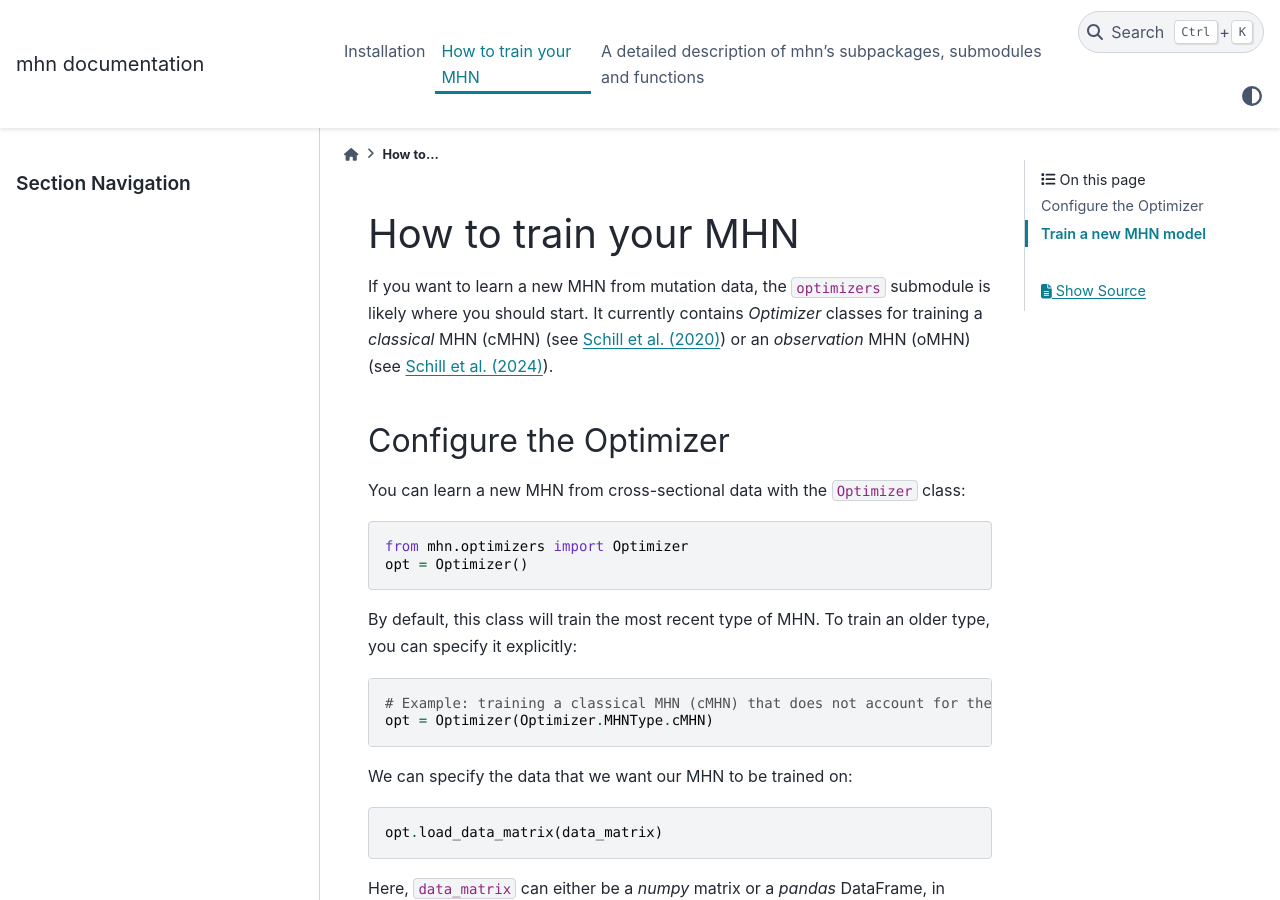
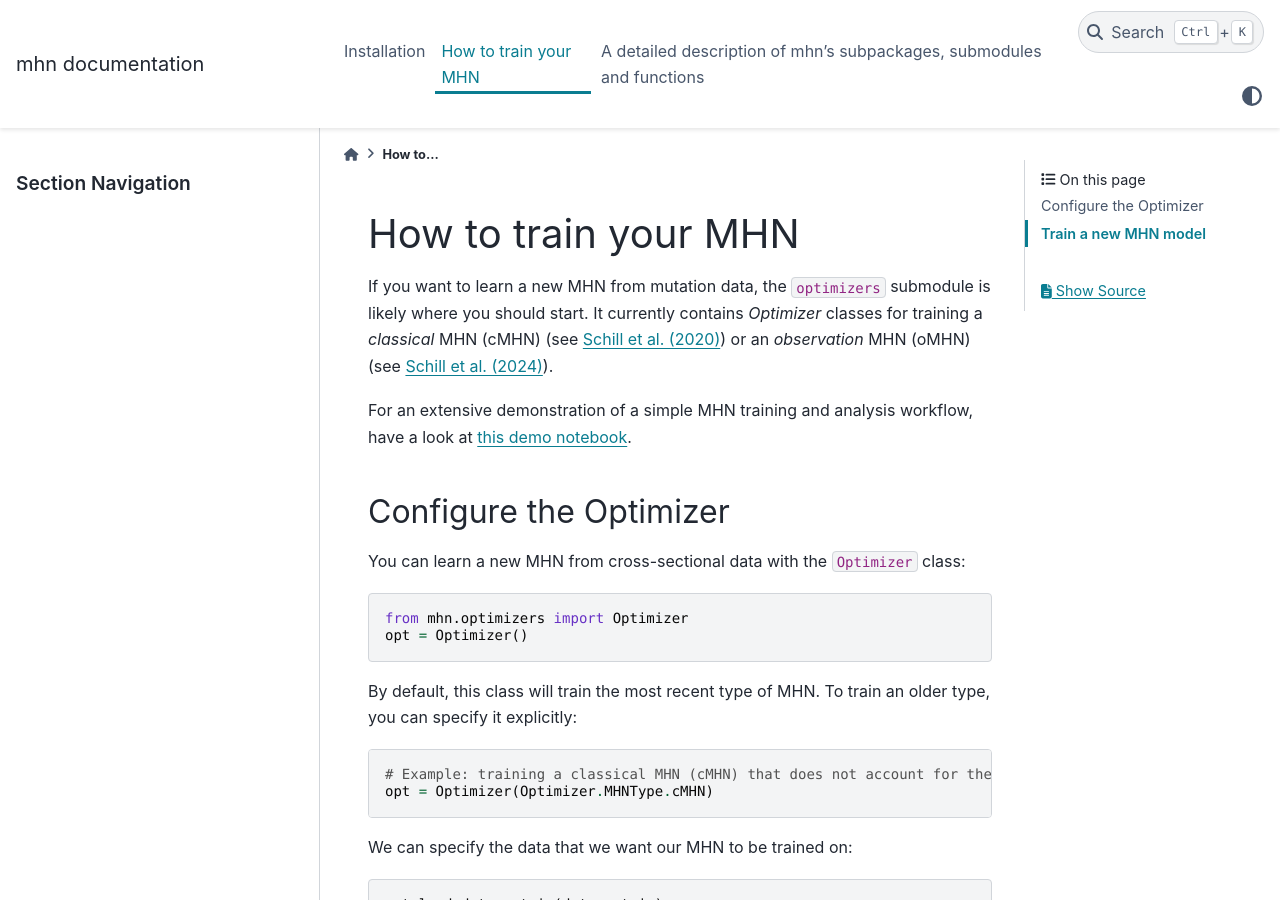
Before and after one commit to spang-lab/LearnMHN, a Sphinx documentation site: the page built from doc/user_guide.rst, in a window 1280 px wide and 900 px high. Built offline with Sphinx 7.4.7 and the PyData theme 0.15.4, drawn with Linux system fonts in a browser that asks for light colours.

Commit message:
added demo note to user guide

```diff
--- a/doc/user_guide.rst
+++ b/doc/user_guide.rst
@@ -10,6 +10,8 @@ If you want to learn a new MHN from mutation data, the :code:`optimizers` submod
 is likely where you should start. It currently contains *Optimizer* classes for training
 a *classical* MHN (cMHN) (see `Schill et al. (2020) <https://academic.oup.com/bioinformatics/article/36/1/241/5524604>`_)
 or an *observation* MHN (oMHN) (see `Schill et al. (2024) <https://link.springer.com/chapter/10.1007/978-1-0716-3989-4_14>`_).
+
+For an extensive demonstration of a simple MHN training and analysis workflow, have a look at `this demo notebook <https://github.com/spang-lab/LearnMHN/blob/main/demo/demo.ipynb>`_.
 
 Configure the Optimizer
 -----------------------
```
